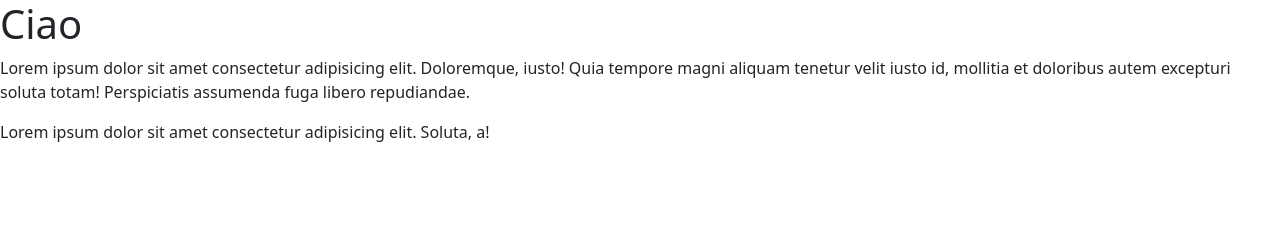
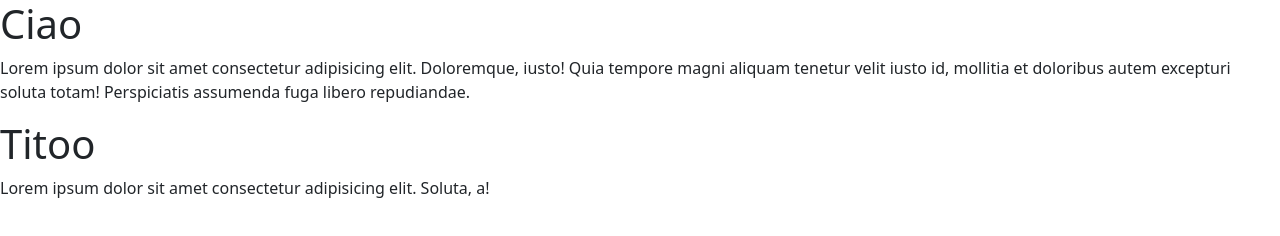
Before and after one commit to bradyshehu/git-test, a plain HTML site: page index.html in a window 1280 px wide. Drawn offline with nearby package versions, Linux system fonts and the light colour scheme.

Commit message:
add title footer

```diff
--- a/index.html
+++ b/index.html
@@ -47,6 +47,7 @@
     </main>
 
     <footer>
+      <h1>Titoo</h1>
       Lorem ipsum dolor sit amet consectetur adipisicing elit. Soluta, a!
     </footer>
   </body>
```
